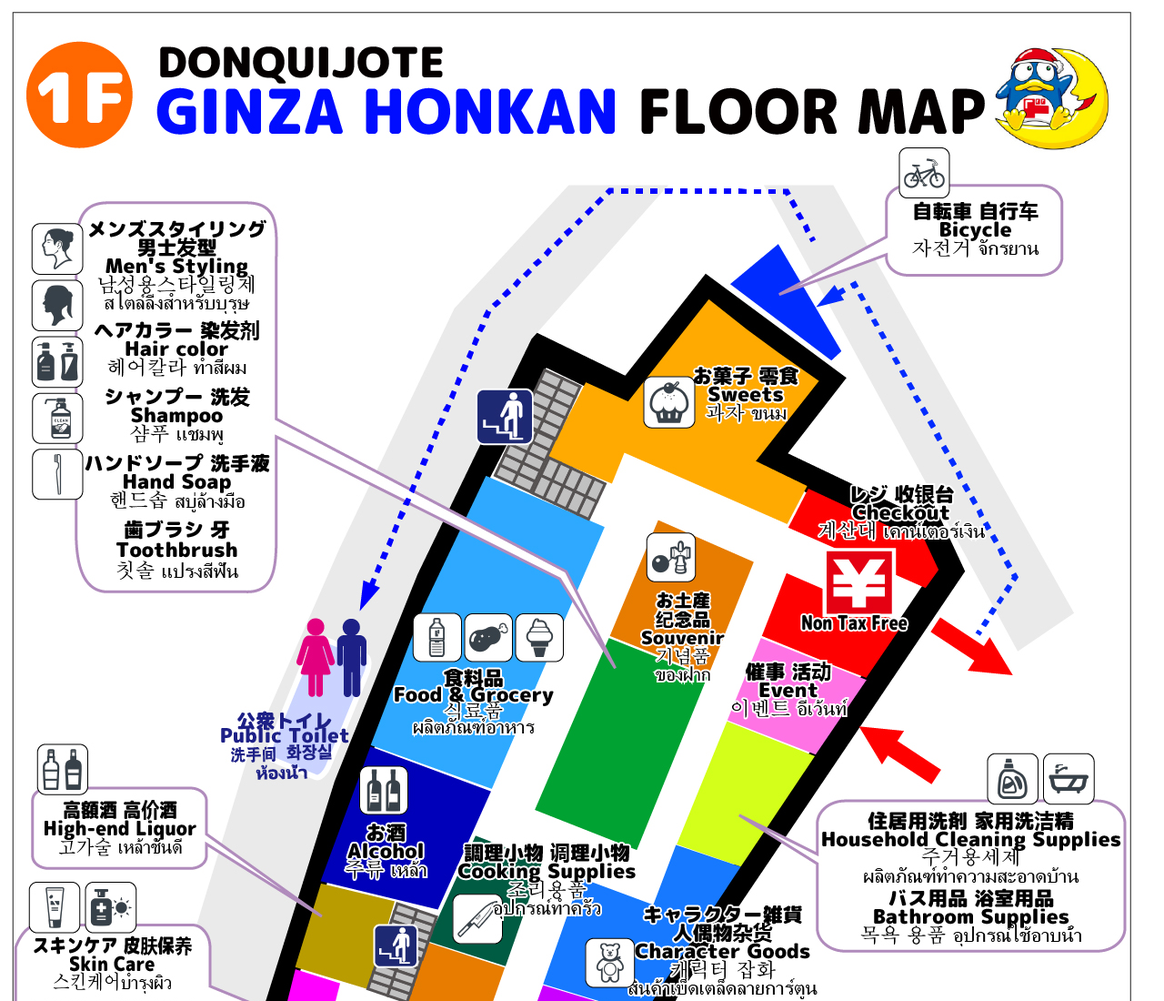
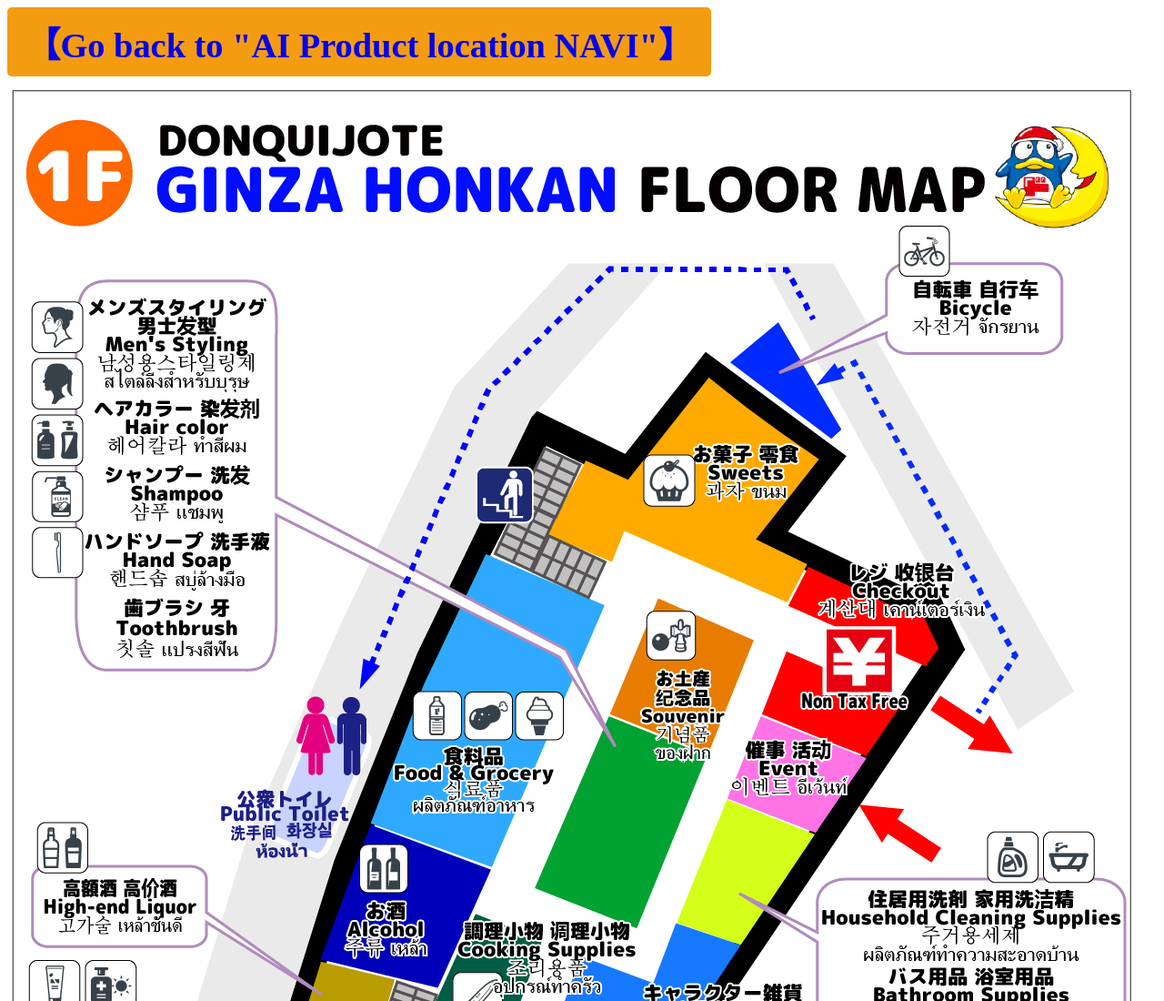
Before and after one commit to ppih-donki/floormap.00092, a plain HTML site: page index.html in a window 1280 px wide. Shown: the top 1100 px of the page at 91% size. Drawn offline with Linux system fonts and the light colour scheme.

Commit message:
Update index.html

```diff
--- a/index.html
+++ b/index.html
@@ -11,11 +11,36 @@
       max-width: 100%; /* レスポンシブ対応 */
       height: auto;
     }
+
+    /* リンクテキストのスタイル */
+    .link-text {
+      display: inline-block;
+      font-weight: bold;
+      font-size: 2.4em; /* 文字サイズを元の2倍に */
+      padding: 10px 20px;
+      background-color: #F39C12; /* 少し暗めの黄色 */
+      border-radius: 5px;
+      text-decoration: none; /* 下線を除去 */
+      cursor: pointer;
+      transition: background-color 0.3s, color 0.3s;
+      margin-bottom: 10px; /* 画像との間に適度な余白 */
+    }
+
+    /* ホバー効果で色や背景を変更 */
+    .link-text:hover {
+      background-color: #e08e0b;
+      color: #000;
+    }
   </style>
 </head>
 <body>
-  <!-- ディレクトリ構成に合わせたパスで画像を指定 -->
+
+  <!-- リンクボタン -->
+  <a href="https://r.qrqrq.com/0e9bvG7o" class="link-text" target="_blank">【Go back to "AI Product location NAVI"】</a>
+
+  <!-- フロアマップ画像 -->
   <img src="./images/00092_1F_map.jpg" alt="1F Map">
   <img src="./images/00092_2F_map.jpg" alt="2F Map">
+
 </body>
 </html>
```
